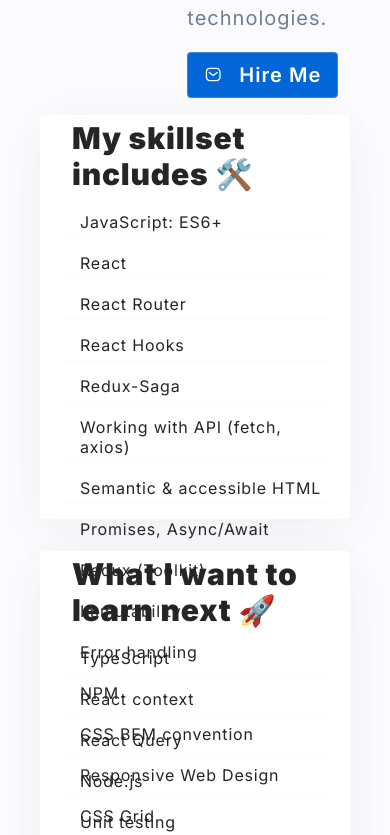
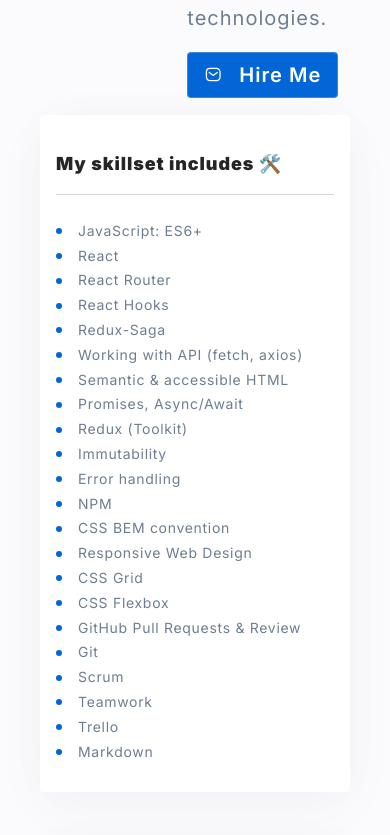
Before and after one commit to KarolinaJ33/personal-homepage, a React (Create React App) app: page / in a window 390 px wide. Shown: the part 829-1664 px from the top of the page. Built offline with nearby package versions, Linux system fonts and the light colour scheme.

Commit message:
Improved styling for Wrapper, Header, List, and Content and adjusted responsive styles - @media

```diff
--- a/src/features/PersonalHomepage/Section/styled.js
+++ b/src/features/PersonalHomepage/Section/styled.js
@@ -2,35 +2,74 @@
 
 export const Wrapper = styled.section`
     background-color: ${({ theme }) => theme.color.white};
-max-width: 1216px;
-height: 404px;
-box-shadow: 0px -2px 50px rgba(9, 10, 51, 0.02), 0px 16px 58px rgba(9, 10, 51, 0.03);
+    box-shadow: 0px -2px 50px rgba(9, 10, 51, 0.02),
+        0px 16px 58px rgba(9, 10, 51, 0.03);
     border-radius: 4px;
-left: calc(50% - 328px/2 - 410px);
-top: 608px;
+    padding: 32px;
+    margin: 0 0 72px;
+    width: 100%;
+
+    @media (max-width: ${({ theme }) => theme.breakpoint.mobileMax}px) {
+        margin: 0 0 50px;
+        padding: 16px;
+    };
+
 `;
 
 export const Header = styled.h2`
-margin: 32px 0 10px 22px;
-padding: 5px 5px 5px 10px;
-justify-content: space-between;
-font-style: normal;
     font-weight: 900;
     font-size: 30px;
     line-height: 36px;
-text-align: left;
+    letter-spacing: 0.05em;
+    padding-bottom: 15px;
+    border-bottom: 1px solid ${({ theme }) => theme.color.iron};
 
+    @media (max-width: ${({ theme }) => theme.breakpoint.mobileMax}px) {
+        font-size: 18px;
+        padding-bottom: 12px;
+    };
 `;
 
-export const List = styled.header`
-align-content: center;
+export const List = styled.li`
+    display: flex;
+    font-weight: 400;
+    font-size: 18px;
+    line-height: 25px;
+    letter-spacing: 0.05em;
+    list-style: none;
     align-items: center;
-margin-bottom: 10px;
-border-bottom: 1px solid ${({ theme }) => theme.color.whiteLilac};
-padding: 5px 5px 5px 20px;
-justify-content: space-between;
+    margin: 0px;
+    color: ${({ theme }) => theme.color.slateGrey};
+    &::before {
+        content: " ";
+        background-color: ${({ theme }) => theme.color.scienceBlue};
+        display: block;
+        width: 9px;
+        height: 9px;
+        border-radius: 50%;
+        margin-right: 16px;
+
+    @media (max-width: ${({ theme }) => theme.breakpoint.mobileMax}px) {
+            height: 6px;
+            width: 6px;
+        };
+        };
+
+    @media (max-width: ${({ theme }) => theme.breakpoint.mobileMax}px) {
+        font-size: 14px;
+        line-height: 120%; // sprawdź ile to px na figmie w wersji mobilnej i ewentualnie podaj w px
+    };
 `;
 
-export const Content = styled.div`
-padding: 0 20px 15px 20px;
+export const Content = styled.ul`
+    display: grid;
+    grid-template-columns: 1fr 1fr 1fr;
+    padding: 0;
+    grid-gap: 8px;
+
+    @media (max-width: ${({ theme }) => theme.breakpoint.mobileMax}px) {
+        grid-template-columns: 1fr;
+        padding: 12px 0 0;
+        grid-gap: 8px;
+    };
 `;
```
Lines whose indentation alone changed are shown as unchanged.
